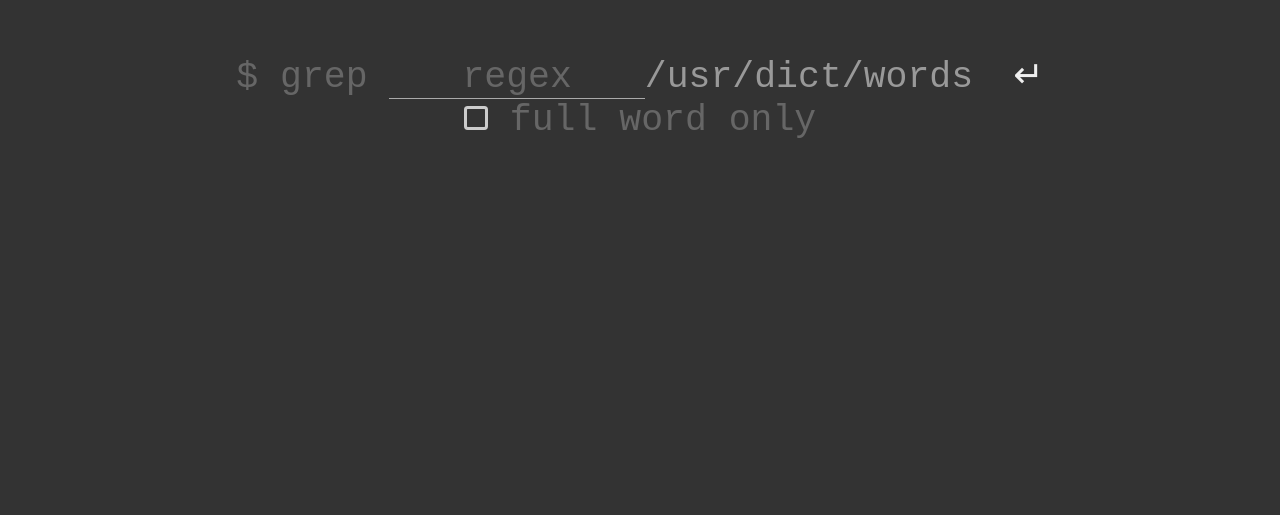
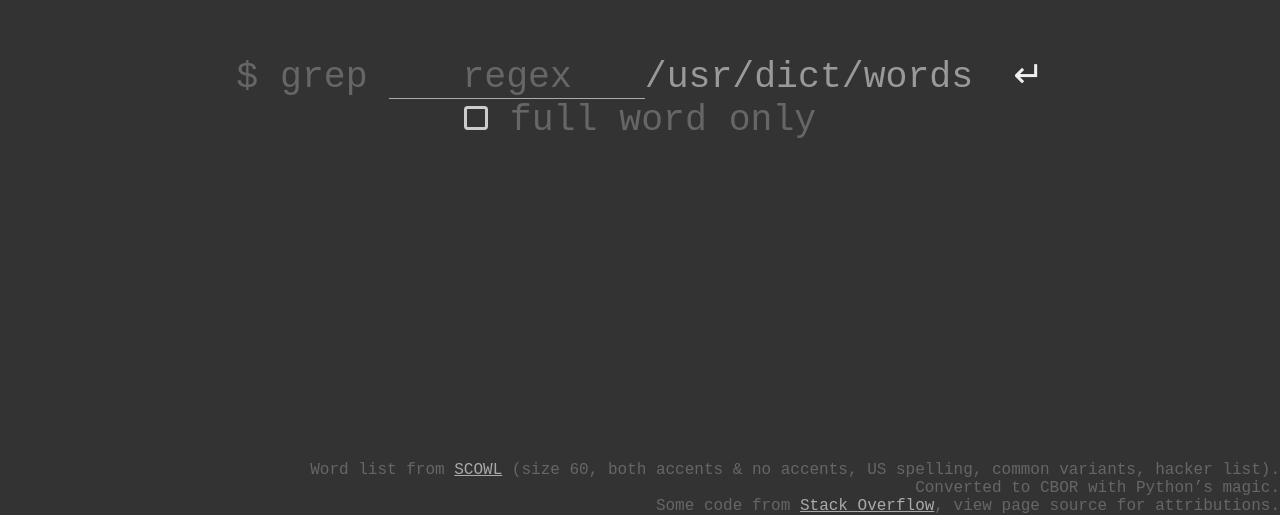
Before and after one commit to j-f1/grep, a plain HTML site: page index.html in a window 1280 px wide. Shown: the part 285-800 px from the top of the page. Drawn offline with nearby package versions, Linux system fonts and the light colour scheme.

Commit message:
Credits!

```diff
--- a/index.html
+++ b/index.html
@@ -27,6 +27,7 @@ body {
   text-align: center;
   font-size: 2.85vmax;
   font-family: monospace;
+  user-select: none;
 }
 form {
   margin: 1em;
@@ -45,6 +46,7 @@ span {
   word-break: break-all;
   transition: border-color 0.2s, color 0.2s;
   margin-bottom: 1px;
+  user-select: initial;
 }
 span::selection {
   background: #aaa;
@@ -181,12 +183,29 @@ label::after {
 ::-webkit-scrollbar-thumb:active {
     background: #666;
 }
+
+footer {
+  position: fixed;
+  bottom: 0;
+  right: 0;
+  text-align: right;
+  color: #666;
+  font-size: 1rem;
+  cursor: default;
+}
+
+footer a {
+  color: #AAA;
+}
+
 </style>
 <script type='text/javascript'>//<![CDATA[
-window.RELOAD_WORDS_TOKEN = 0;
+window.RELOAD_WORDS_TOKEN = 1;
 
 function shouldReload() {
-  return !(!window.RELOAD_WORDS_TOKEN || (window.RELOAD_WORDS_TOKEN === localStorage.reloadToken));
+  var res = window.RELOAD_WORDS_TOKEN !== localStorage.reloadToken;
+  localStorage.reloadToken = window.RELOAD_WORDS_TOKEN;
+  return res;
 }
 
 function _base64ToArrayBuffer(base64) {
@@ -333,5 +352,6 @@ $(function() {
   </form>
   <div><ul></ul></div>
 </main>
+<footer>Word list from <a href="http://wordlist.aspell.net">SCOWL</a> (size 60, both accents &amp; no accents, US spelling, common variants, hacker list).<br>Converted to CBOR with Python&rsquo;s magic.<br> Some code from <a href="http://stackoverflow.com/">Stack Overflow</a>, view page source for attributions.</footer>
 </body>
 </html>
```
